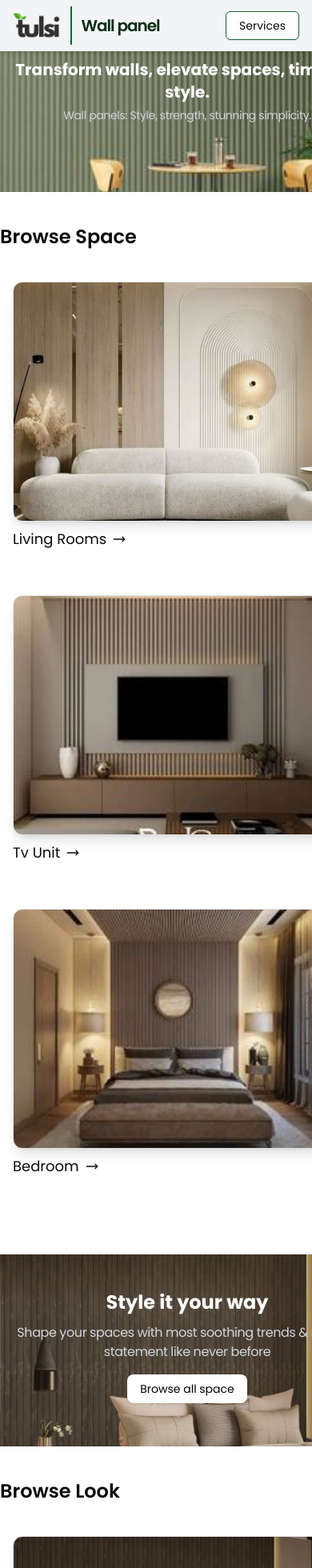
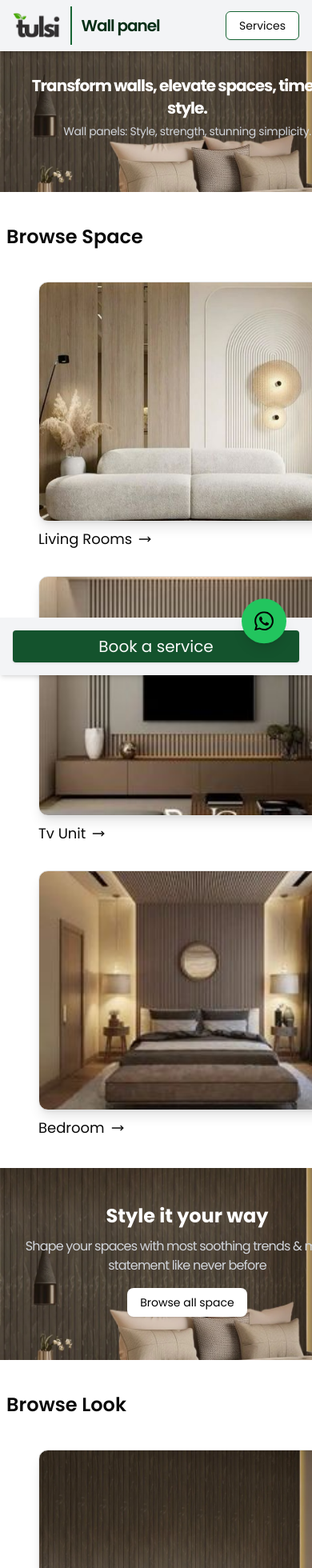
Before and after one commit to Abhiraunak/tulsi, a Next.js app: page /wallpanel in a window 390 px wide. Shown: the top 1960 px of the page at 80% size. Built offline with nearby package versions, Linux system fonts and the light colour scheme.

Commit message:
Final layout of wall panel page

```diff
--- /dev/null
+++ b/app/wallpanel/gallery/page.tsx
@@ -0,0 +1,46 @@
+{/*
+  Heads up! 👋
+
+  This component comes with some `rtl` classes. Please remove them if they are not needed in your project.
+*/}
+
+<section
+  className="relative bg-[url(https://images.unsplash.com/photo-1604014237800-1c9102c219da?ixlib=rb-1.2.1&ixid=MnwxMjA3fDB8MHxwaG90by1wYWdlfHx8fGVufDB8fHx8&auto=format&fit=crop&w=1770&q=80)] bg-cover bg-center bg-no-repeat"
+>
+  <div
+    className="absolute inset-0 bg-gray-900/75 sm:bg-transparent sm:from-gray-900/95 sm:to-gray-900/25 ltr:sm:bg-gradient-to-r rtl:sm:bg-gradient-to-l"
+  ></div>
+
+  <div
+    className="relative mx-auto max-w-screen-xl px-4 py-32 sm:px-6 lg:flex lg:h-screen lg:items-center lg:px-8"
+  >
+    <div className="max-w-xl text-center ltr:sm:text-left rtl:sm:text-right">
+      <h1 className="text-3xl font-extrabold text-white sm:text-5xl">
+        Let us find your
+
+        <strong className="block font-extrabold text-rose-500"> Forever Home. </strong>
+      </h1>
+
+      <p className="mt-4 max-w-lg text-white sm:text-xl/relaxed">
+        Lorem ipsum dolor sit amet consectetur, adipisicing elit. Nesciunt illo tenetur fuga ducimus
+        numquam ea!
+      </p>
+
+      <div className="mt-8 flex flex-wrap gap-4 text-center">
+        <a
+          href="#"
+          className="block w-full rounded-sm bg-rose-600 px-12 py-3 text-sm font-medium text-white shadow-sm hover:bg-rose-700 focus:ring-3 focus:outline-hidden sm:w-auto"
+        >
+          Get Started
+        </a>
+
+        <a
+          href="#"
+          className="block w-full rounded-sm bg-white px-12 py-3 text-sm font-medium text-rose-600 shadow-sm hover:text-rose-700 focus:ring-3 focus:outline-hidden sm:w-auto"
+        >
+          Learn More
+        </a>
+      </div>
+    </div>
+  </div>
+</section>
--- a/app/wallpanel/page.tsx
+++ b/app/wallpanel/page.tsx
@@ -1,13 +1,22 @@
 "use client";
-import React from "react";
+import React, { useState, useEffect } from "react";
 import ProductDescription from "@/components/ProductDescription";
 import ProductBetween from "@/components/ProductBetween";
 import Faq from "@/components/Faq";
 import Header from "@/components/Header";
 import { Testonomial } from "@/components/Testonomial";
 import ProductAppbar from "@/components/ProductAppbar";
+import BookingButton from "@/components/BookingButoon";
+import WhatsappButton from "@/components/WhatsAppIntegration";
+
 
 export default function Wallpanels() {
+    const [isClient, setIsClient] = useState(false);
+
+    useEffect(() => {
+        setIsClient(true); // Ensures client-only rendering for dynamic content
+    }, []);
+
     return (
         <>
             <nav className="w-full sticky top-0 z-[1000] bg-white shadow-md">
@@ -15,20 +24,22 @@ export default function Wallpanels() {
             </nav>
             <main className="max-w-screen h-1/4 mb-10">
                 <Header
-                    imageUrl={"/Wallpanels/Panel27.jpg"}
+                    imageUrl={"/Wallpanels/Panel30.png"}
                     headingText={"Transform walls, elevate spaces, timeless style."}
                     bottomText={"Wall panels: Style, strength, stunning simplicity."}
                 />
             </main>
             <section className="container relative max-w-screen-xl mx-auto">
-                <h1 className="text-2xl md:text-4xl font-semibold mb-6">Browse Space</h1>
-                <div className="grid grid-cols-1 md:grid-cols-3 gap-6">
+                <h1 className="text-2xl md:text-4xl font-semibold mb-6 mx-2">Browse Space</h1>
+                <div className="flex items-center justify-center mx-8 md:mx-0">
+                    <div className="grid grid-cols-1 md:grid-cols-2 lg:grid-cols-3">
                         <ProductDescription imageUrl={"/Wallpanels/Panel1.jpg"} description={"Living Rooms"} />
                         <ProductDescription imageUrl={"/Wallpanels/Panel12.jpg"} description={"Tv Unit"} />
                         <ProductDescription imageUrl={"/Wallpanels/Panel13.jpg"} description={"Bedroom"} />
                     </div>
+                </div>
             </section>
-            <div className="container relative max-w-screen-2xl mx-auto pt-20 pb-10">
+            <div className="container relative max-w-screen-2xl mx-auto pt-5 md:pt-20 pb-10">
                 <ProductBetween
                     imageUrl={"/Wallpanels/Panel30.png"}
                     headingText={"Style it your way"}
@@ -38,7 +49,8 @@ export default function Wallpanels() {
                 />
             </div>
             <div className="container relative max-w-screen-xl mx-auto mb-10">
-                <h1 className="text-2xl md:text-4xl font-semibold mb-6">Browse Look</h1>
+                <h1 className="text-2xl md:text-4xl font-semibold mb-6 mx-2">Browse Look</h1>
+                <div className="mx-8 md:mx-0">
                     <div className="grid grid-cols-1 md:grid-cols-2 ">
                         <ProductDescription imageUrl={"/Wallpanels/Panel30.png"} description={"Luxury Look"} height="400px" />
                         <ProductDescription imageUrl={"/Wallpanels/Panel31.png"} description={"Wallpanel"} height="400px" />
@@ -46,55 +58,25 @@ export default function Wallpanels() {
                         <ProductDescription imageUrl={"/Wallpanels/Panel26.jpg"} description={"Wallpanel"} height="400px" />
                     </div>
                 </div>
-            {/* Coustomer testinomial section start from here */}
-            <div className="container relative w-full mx-auto mb-10">
-                <h1 className="text-3xl font-bold text-zinc-800 mb-2">What our Coustomer says about us</h1>
-                <Testonomial />
             </div>
 
-            {/* Frequently Asked Questions Section */}
-            <div className="container max-w-screen-xl mx-auto py-10 border-t-2 border-b-2 border-zinc-500">
-                <h1 className="text-3xl text-center font-bold text-zinc-800 mb-8">Frequently Asked Questions</h1>
+            {/* Customer Testimonial Section */}
+            <div className="container relative w-full mx-auto mb-10">
+                <h2 className="text-center  text-4xl font-bold tracking-tight text-gray-900 sm:text-5xl">
+                    Read trusted reviews from our customers
+                </h2>
+                {isClient && <Testonomial />} {/* Ensuring hydration consistency */}
+            </div>
 
-                <div className="flex flex-col space-y-6">
-                    <Faq
-                        ques="Can panels be installed over existing plywood or tiles?"
-                        ans="Yes, they can be installed over any surface including tiles, plywood, and drywall."
-                    />
-                    <Faq
-                        ques="How do I check if my walls are suitable for wall panels?"
-                        ans={
-                            <>
-                                All walls are suitable for panel installation.
-                                <br />
-                                Any kind of imperfections will be handled by our professionals.
-                            </>
-                        }
-                    />
+            <div className="fixed bottom-0 left-0 w-full bg-gray-100 shadow-md text-white text-center p-4 z-[1000]">
+                <BookingButton />
+            </div>
 
-                    <Faq
-                        ques="What are PVC panels?"
-                        ans={
-                            <>
-                                PVC stands for polyvinyl chloride. It is a type of eco-friendly plastic
-                                <br />
-                                Any kind of imperfections will be handled by our professionals.
-                            </>
-                        }
-                    />
+            {/* WhatsApp Button Above Booking Button */}
+            <div className="fixed bottom-20 right-5 z-[1100]">
+                <WhatsappButton />
+            </div>
 
-                    <Faq
-                        ques="What are charcoal panels?"
-                        ans={
-                            <>
-                                Charcoal wall panels are decorative panels made from charcoal and other materials,
-                                <br />
-                                such as polystyrene or wood. They can be used for a variety of purposes.
-                            </>
-                        }
-                    />
-                </div>
-            </div>
         </>
     );
 }
--- a/components/Header.tsx
+++ b/components/Header.tsx
@@ -10,13 +10,13 @@ interface headerProps {
 export default function Header({ imageUrl, headingText, bottomText }: headerProps) {
     return (
         <div
-            className="w-[120%] md:w-full min-h-[15rem] md:min-h-[25rem] lg:min-h-[30rem] bg-cover bg-center bg-no-repeat relative flex items-center justify-center p-4 md:p-8"
+            className="w-[120%] md:w-full min-h-[15rem] md:min-h-[25rem] lg:min-h-[25rem] bg-cover bg-center bg-no-repeat relative flex items-center justify-center p-4 md:p-8"
             style={{ backgroundImage: `url(${imageUrl})` }}
             aria-label="Product background"
         >
-            <div className="flex flex-col items-center text-center">
+            <div className="flex flex-col items-center text-center pt-10">
                 {/* Responsive Heading */}
-                <h1 className="text-xl md:text-2xl lg:text-4xl font-bold text-white mb-2">
+                <h1 className="text-xl md:text-2xl lg:text-4xl font-bold tracking-tighter text-white mb-2">
                     {headingText}
                 </h1>
                 {/* Responsive Subheading */}
--- a/components/ProductBetween.tsx
+++ b/components/ProductBetween.tsx
@@ -1,5 +1,5 @@
+"use client"
 import { Button } from "./ui/button";
-
 interface ProductBetweenProps {
     imageUrl: string;
     headingText: string;
@@ -17,7 +17,7 @@ export default function ProductBetween({ imageUrl, headingText, bottomText, butt
         >
             <div className="flex flex-col items-center">
                 <h1 className="text-2xl font-bold text-white leading-3 mb-5">{headingText}</h1>
-                <h3 className="text-base text-center font-normal text-gray-300  mb-4 leading-1 tracking-tight">{bottomText}</h3>
+                <h3 className="text-base text-center font-normal text-gray-300  mb-4 leading-1 tracking-tighter">{bottomText}</h3>
                 <Button
                     onClick={() => (window.location.href = to)}
                     className="bg-white text-black rounded-lg hover:bg-white hover:font-semibold"
--- a/package.json
+++ b/package.json
@@ -20,7 +20,7 @@
     "class-variance-authority": "^0.7.1",
     "clsx": "^2.1.1",
     "embla-carousel-react": "^8.5.2",
-    "framer-motion": "^12.3.1",
+    "framer-motion": "^12.4.7",
     "lucide-react": "^0.474.0",
     "next": "15.1.6",
     "react": "^19.0.0",
```
Also changed, not shown: 1 other file (tests, documents, lock files or other folders). Lines whose indentation alone changed are shown as unchanged.
